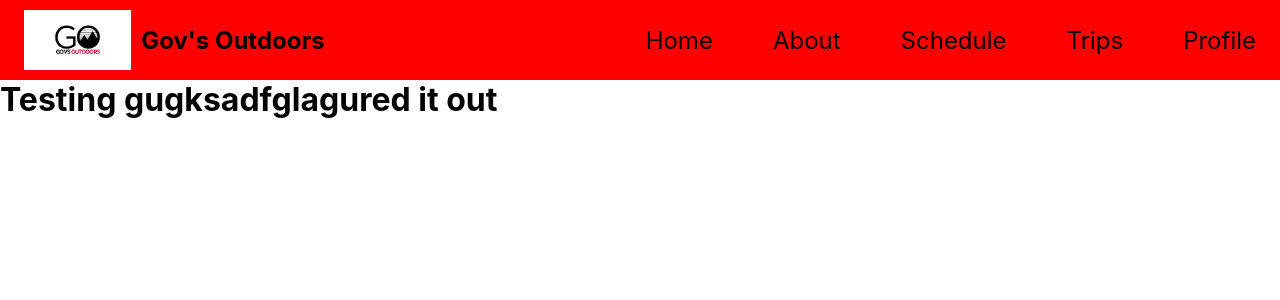
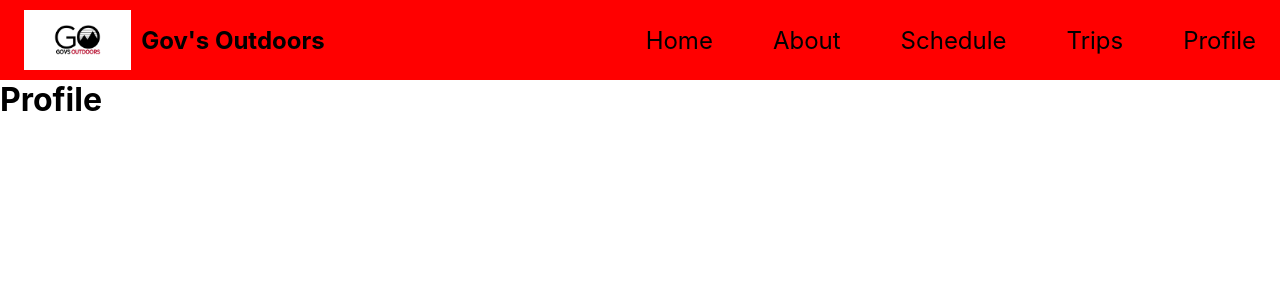
Before and after one commit to eprim7/govsOutdoors, a React (Create React App) app: page /profile in a window 1280 px wide. Shown: the top 300 px of the page. Built offline with nearby package versions, Linux system fonts and the light colour scheme.

Commit message:
changing it back to profile

```diff
--- a/src/pages/Profile/Profile.jsx
+++ b/src/pages/Profile/Profile.jsx
@@ -6,7 +6,7 @@ function Profile() {
 
         <>
             <Header />
-            <h1>Testing gugksadfglagured it out </h1>
+            <h1>Profile</h1>
         </>
 
     );
```
